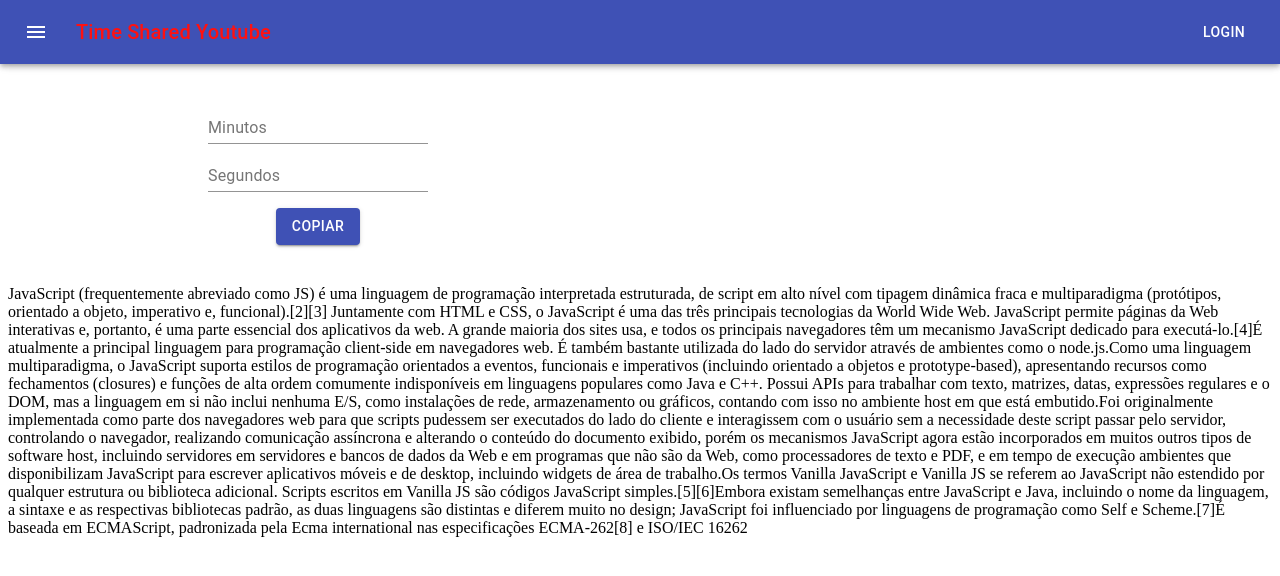
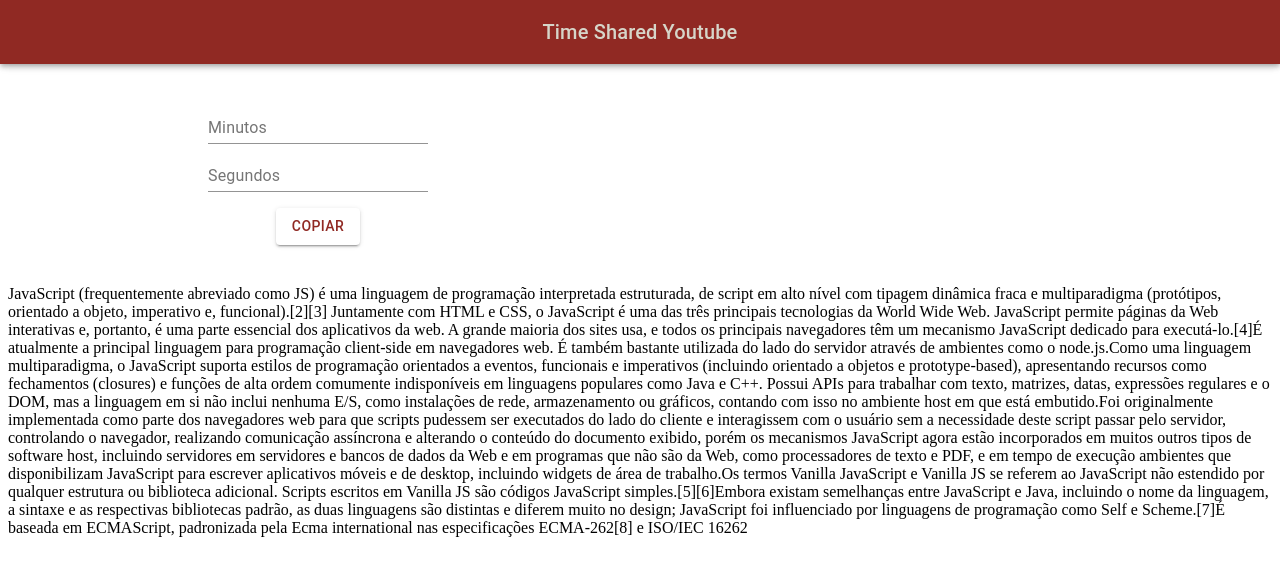
Before and after one commit to ecrseer/YTime2, a Next.js app: page / in a window 1280 px wide. Shown: the top 576 px of the page. Built offline with nearby package versions, Linux system fonts and the light colour scheme.

Commit message:
btn color text

```diff
--- a/components/layout/Topbar.js
+++ b/components/layout/Topbar.js
@@ -10,14 +10,18 @@
 const useStyles = makeStyles((theme) => ({
   root: {
     flexGrow: 1,
-    backgroundColor:'#fff'
+
+  },
+  toolbar:{
+    backgroundColor:'#902923'
   },
   menuButton: {
     marginRight: theme.spacing(2),
   },
   title: {
     flexGrow: 1,
-    color: '#f11'
+    color: '#D6D5C9',
+    textAlign:'center'
   },
 }));
 
@@ -27,16 +31,12 @@
   return (
     <div className={classes.root}>
       <AppBar position="fixed">
-        <Toolbar>
-          <IconButton edge="start"
-          className={classes.menuButton}
-          color="inherit" aria-label="menu">
-            <MenuIcon />
-          </IconButton>
+        <Toolbar className={classes.toolbar}>
+
           <Typography variant="h6" className={classes.title}>
             Time Shared Youtube
           </Typography>
-          <Button color="inherit">Login</Button>
+
         </Toolbar>
       </AppBar>
       <Toolbar/>
--- a/components/textMaterial/Sbutton.js
+++ b/components/textMaterial/Sbutton.js
@@ -1,12 +1,17 @@
 import { makeStyles } from '@material-ui/core/styles';
 import Button from '@material-ui/core/Button';
 import { useEffect, useState } from 'react';
+import { capitalize, Typography } from '@material-ui/core';
 const useStyles = makeStyles((theme) => ({
   root: {
     '& > *': {
       margin: theme.spacing(2),
 
     },
+    btnText:{
+        color:'#902923',
+
+    }
   },
 }));
 
@@ -38,7 +43,7 @@
         {typeof myNav === "undefined"?
             <Button variant="contained" color="primary"
          onClick={()=>{copiar(urlModif)}} >
-            Copiar
+              Copiar
         </Button>
         :
             <Button variant="contained" color="primary"
--- a/pages/index.js
+++ b/pages/index.js
@@ -1,9 +1,11 @@
 import Myapp from "../components/MyApp";
+import { createMuiTheme, makeStyles, ThemeProvider } from '@material-ui/core/styles';
 import Topbar from '../components/layout/Topbar'
-import { makeStyles } from '@material-ui/core/styles';
+
 import Paper from '@material-ui/core/Paper';
 import Grid from '@material-ui/core/Grid';
 import {txt2} from '../assets/strngs'
+
 const useStyles = makeStyles((theme) => ({
   root: {
     flexGrow: 1,
@@ -15,11 +17,24 @@
 
   },
 }));
+const theme = createMuiTheme({
+    palette: {
+      secondary: {
+        main: '#E33E7F'
+      },
+      primary:{
+          main: '#fff',
+          contrastText:'#902923'
+      }
+
+    }
+  });
 
 export default function FullWidthGrid() {
   const classes = useStyles();
 
-  return (
+  return (    <ThemeProvider theme={theme}>
+
     <div className={classes.root}>
       <Grid container spacing={3}>
       <Grid item xs={12}>
@@ -41,4 +56,5 @@
        </Grid>
      </Grid>
   </div>
+  </ThemeProvider>
         )}
```
Also changed, not shown: 1 other file (tests, documents, lock files or other folders).
